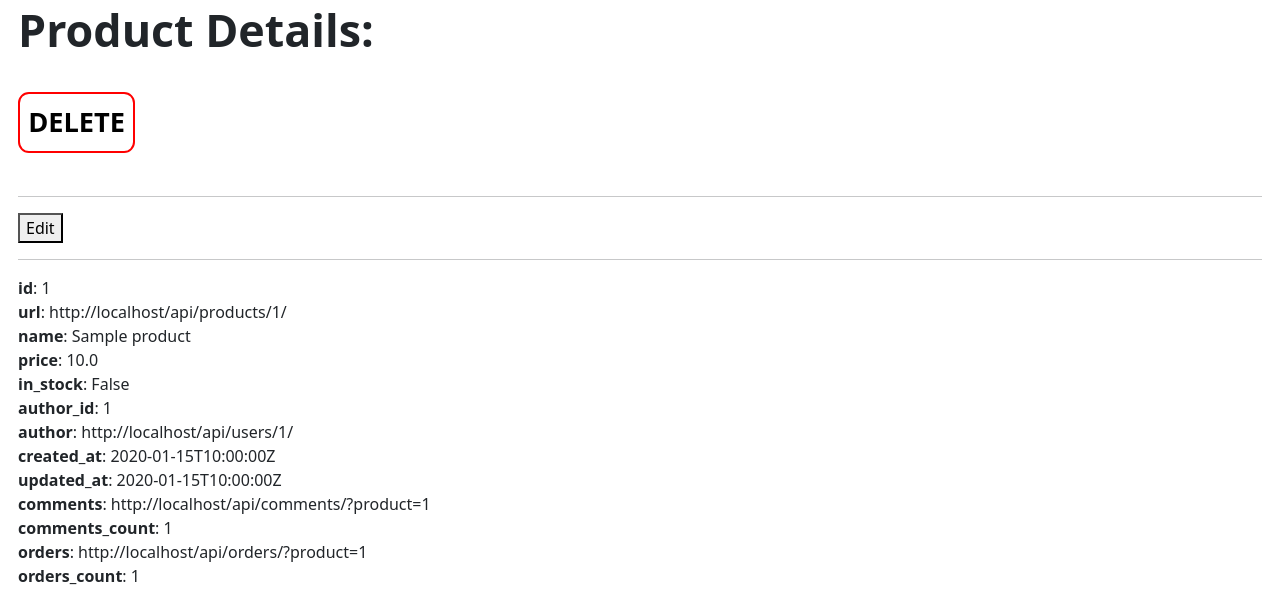
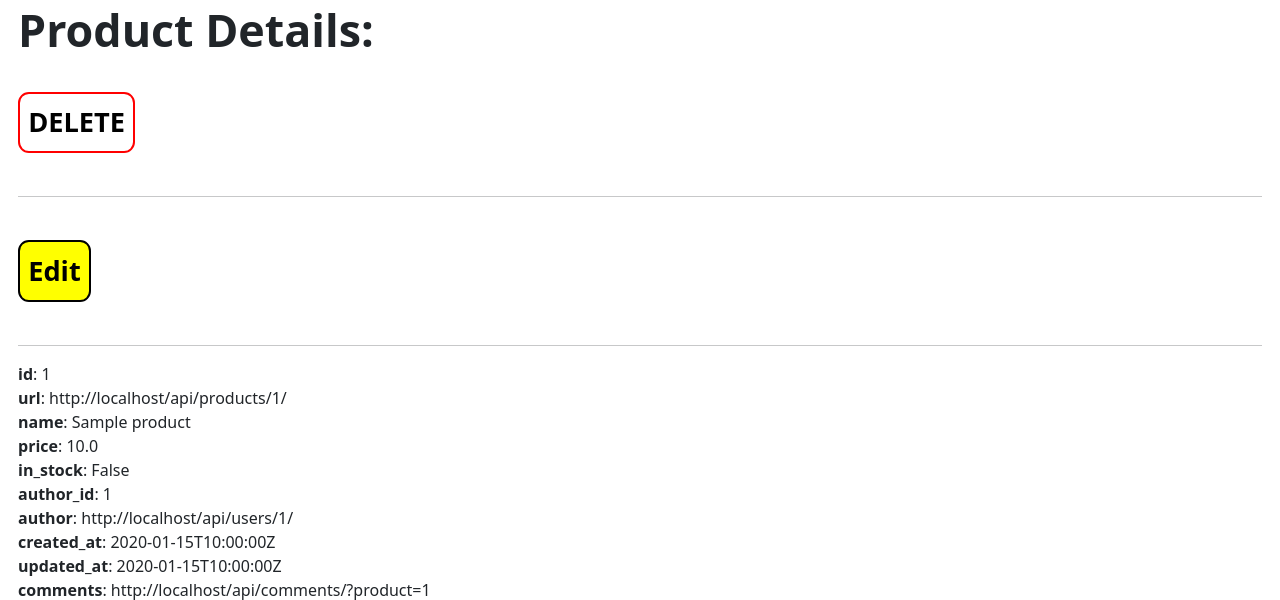
Before and after one commit to OmarThinks/cantiin_django, a Django app: page /products/1/ in a window 1280 px wide. Shown: the part 140-740 px from the top of the page. Run offline with Django 3.2, Linux system fonts and the light colour scheme; tables that the repository leaves empty hold one stand-in row (values such as "Sample post"); some libraries are stand-ins or nearby versions.

Commit message:
retrieve.html:add:styled the edit button

```diff
--- a/_app/frontend/templates/resources/products/retrieve.html
+++ b/_app/frontend/templates/resources/products/retrieve.html
@@ -7,6 +7,27 @@
 <style type="text/css">
 
 
+
+
+
+.edit_button
+{
+	background: yellow;
+	margin: 1em 0em;
+	padding: .3em;
+	font-weight: bold;
+	font-size: 1.7em;
+	/*border-radius: .25em;*/
+  	border-radius: .4em;
+	box-shadow: 0px;
+	border: solid 2px black;
+}
+
+
+.edit_button:hover
+{
+	background: lime;
+}
 
 
 
@@ -62,7 +83,7 @@ DELETE</button>
 
 <hr>
 <a href="/update{{ request.path }}">
-<button>Edit</button>
+<button class="edit_button">Edit</button>
 </a>
 
 
```
